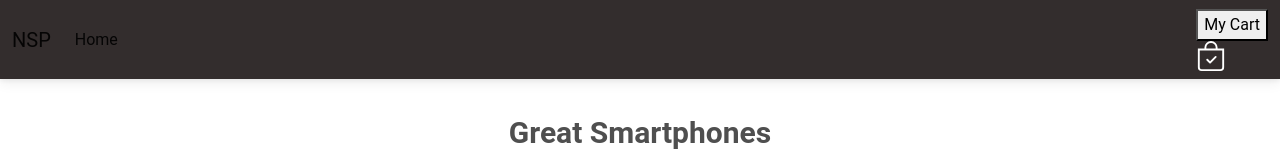
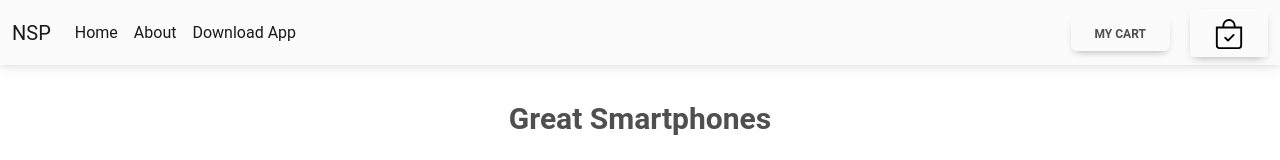
Before and after one commit to hitprofit70/shopping-react, a React (Create React App) app: page / in a window 1280 px wide. Shown: the top 160 px of the page. Built offline with nearby package versions, Linux system fonts and the light colour scheme; the HTML template or start-up script is replaced by a standard one.

Commit message:
navbar in button and icon fixed

```diff
--- a/src/App.css
+++ b/src/App.css
@@ -7,9 +7,10 @@ footer {
     padding: 10px;
 }
 
-footer svg {
-    margin-left: 400px;
-    margin-right: 400px;
+.checkout .btn {
+  border-radius: 6px;
+  margin-right: 20px;
+  font-weight: bold;
 }
 
 .card-body .btn {
--- a/src/components/Navbar.jsx
+++ b/src/components/Navbar.jsx
@@ -4,7 +4,7 @@ import 'bootstrap/dist/css/bootstrap.css';
 const Navbar = () => {
     return (
         <>
-            <nav className="navbar navbar-expand-lg bg-dark">
+            <nav className="navbar navbar-expand-lg bg-light">
                 <div className="container-fluid">
                     <a className="navbar-brand" href="#">NSP</a>
                     <button className="navbar-toggler" type="button" data-bs-toggle="collapse" data-bs-target="#navbarNav" aria-controls="navbarNav" aria-expanded="false" aria-label="Toggle navigation">
@@ -16,19 +16,26 @@ const Navbar = () => {
                                 <a className="nav-link active" aria-current="page" href="#">Home</a>
                             </li>
                         </ul>
+                        <ul className="navbar-nav">
+                            <li className="nav-item">
+                                <a className="nav-link active" aria-current="page" href="#">About</a>
+                            </li>
+                        </ul>
+                        <ul className="navbar-nav">
+                            <li className="nav-item">
+                                <a className="nav-link active" aria-current="page" href="#">Download App</a>
+                            </li>
+                        </ul>
                     </div>
-                    <div className='flex'>
                         <div className='checkout'>
-                            <button>My Cart</button>
-
-                            <div className='bag-buy'>
-                                <svg xmlns="http://www.w3.org/2000/svg" width="30" height="30" fill="white" class="bi bi-bag-check" viewBox="0 0 16 16">
-                                    <path fill-rule="evenodd" d="M10.854 8.146a.5.5 0 0 1 0 .708l-3 3a.5.5 0 0 1-.708 0l-1.5-1.5a.5.5 0 0 1 .708-.708L7.5 10.793l2.646-2.647a.5.5 0 0 1 .708 0z" />
-                                    <path d="M8 1a2.5 2.5 0 0 1 2.5 2.5V4h-5v-.5A2.5 2.5 0 0 1 8 1zm3.5 3v-.5a3.5 3.5 0 1 0-7 0V4H1v10a2 2 0 0 0 2 2h10a2 2 0 0 0 2-2V4h-3.5zM2 5h12v9a1 1 0 0 1-1 1H3a1 1 0 0 1-1-1V5z" />
-                                </svg>
-                            </div>
+                            <button className='btn'>My Cart</button>
                         </div>
-                    </div>
+                        <div className='btn'>
+                            <svg xmlns="http://www.w3.org/2000/svg" width="30" height="30" fill="black" class="bi bi-bag-check" viewBox="0 0 16 16">
+                                <path fill-rule="evenodd" d="M10.854 8.146a.5.5 0 0 1 0 .708l-3 3a.5.5 0 0 1-.708 0l-1.5-1.5a.5.5 0 0 1 .708-.708L7.5 10.793l2.646-2.647a.5.5 0 0 1 .708 0z" />
+                                <path d="M8 1a2.5 2.5 0 0 1 2.5 2.5V4h-5v-.5A2.5 2.5 0 0 1 8 1zm3.5 3v-.5a3.5 3.5 0 1 0-7 0V4H1v10a2 2 0 0 0 2 2h10a2 2 0 0 0 2-2V4h-3.5zM2 5h12v9a1 1 0 0 1-1 1H3a1 1 0 0 1-1-1V5z" />
+                            </svg>
+                        </div>
                 </div>
             </nav>
         </>
```
